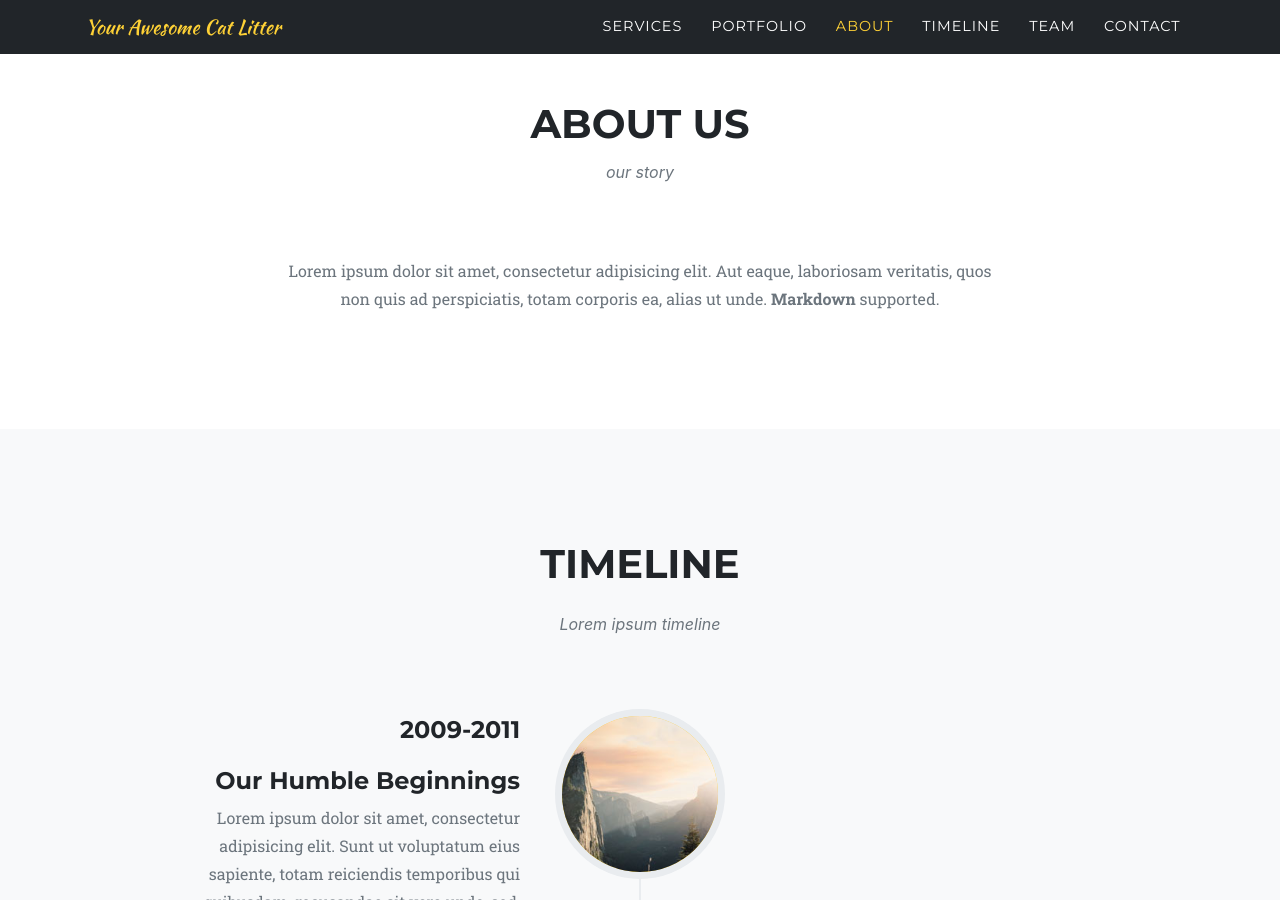
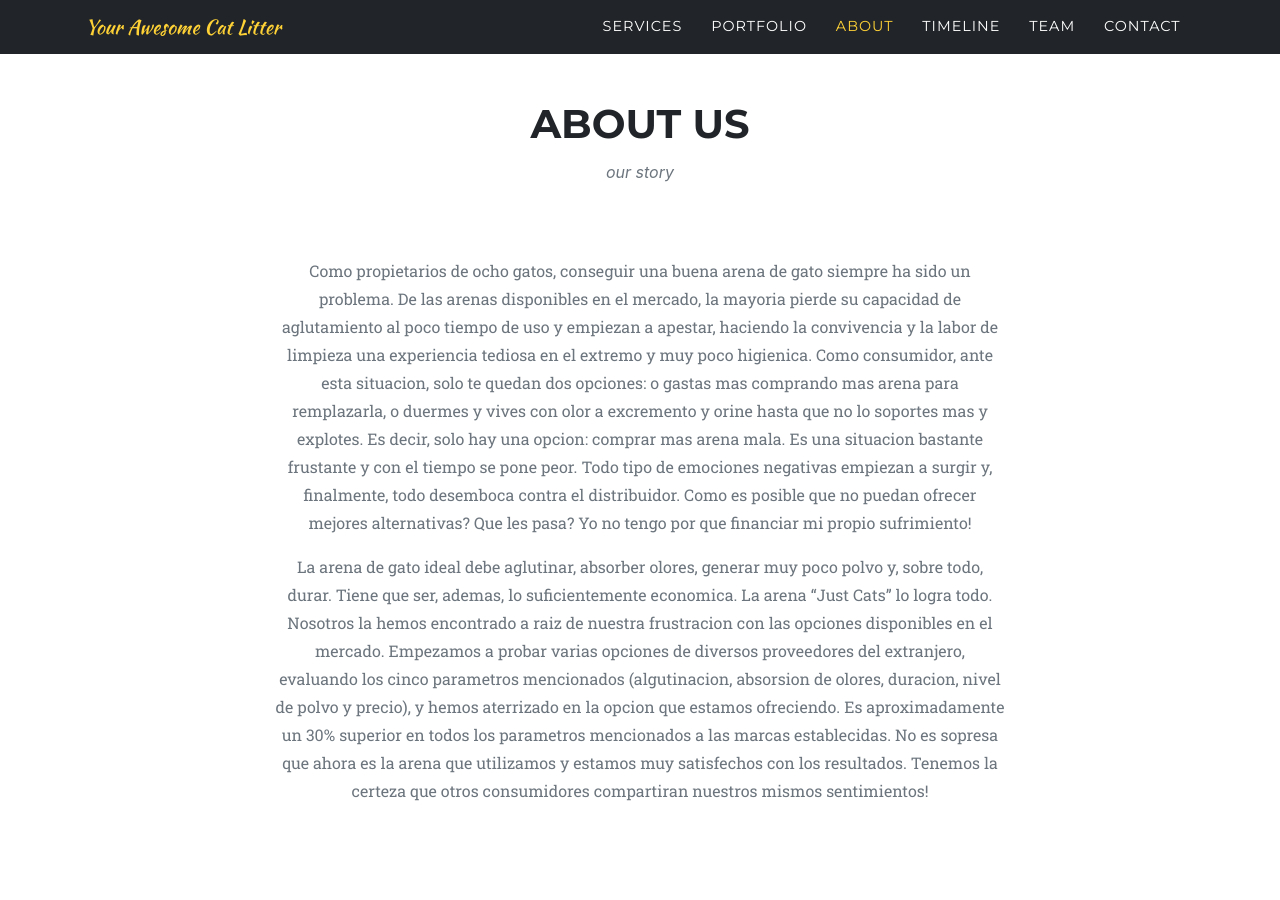
Before and after one commit to Caquita-beep/JustCats, a Jekyll site: the page built from index.md, in a window 1280 px wide and 900 px high, scrolled down 2320 px. Built offline with Jekyll 4.4.1, drawn with Linux system fonts in a browser that asks for light colours; some web fonts are replaced.

Commit message:
Update sitetext.yml

```diff
--- a/_data/sitetext.yml
+++ b/_data/sitetext.yml
@@ -71,7 +71,14 @@ en: &DEFAULT_EN
   about:
     title: "About Us"
     text: "our story"
-    body: "Lorem ipsum dolor sit amet, consectetur adipisicing elit. Aut eaque, laboriosam veritatis, quos non quis ad perspiciatis, totam corporis ea, alias ut unde. **Markdown** supported."
+    body: |
+      Como propietarios de ocho gatos, conseguir una buena arena de gato siempre ha sido un problema. De las arenas disponibles en el mercado, la mayoria pierde su capacidad de aglutamiento al poco tiempo de uso y empiezan a apestar, haciendo la convivencia y la labor de limpieza una experiencia tediosa en el extremo y muy poco higienica.
+      Como consumidor, ante esta situacion, solo te quedan dos opciones: o gastas mas comprando mas arena para remplazarla, o duermes y vives con olor a excremento y orine hasta que no lo soportes mas y explotes. Es decir, solo hay una opcion: comprar mas arena mala. Es una situacion bastante frustante y con el tiempo se pone peor.
+      Todo tipo de emociones negativas empiezan a surgir y, finalmente, todo desemboca contra el distribuidor. Como es posible que no puedan ofrecer mejores alternativas? Que les pasa? Yo no tengo por que financiar mi propio sufrimiento!
+
+      La arena de gato ideal debe aglutinar, absorber olores, generar muy poco polvo y, sobre todo, durar. Tiene que ser, ademas, lo suficientemente economica. La arena "Just Cats" lo logra todo. Nosotros la hemos encontrado a raiz de nuestra frustracion con las opciones disponibles en el mercado. Empezamos a probar varias opciones de diversos proveedores del extranjero,
+      evaluando los cinco parametros mencionados (algutinacion, absorsion de olores, duracion, nivel de polvo y precio), y hemos aterrizado en la opcion que estamos ofreciendo. Es aproximadamente un 30% superior en todos los parametros mencionados a las marcas establecidas. No es sopresa que ahora es la arena que utilizamos y estamos muy satisfechos con los resultados.
+      Tenemos la certeza que otros consumidores compartiran nuestros mismos sentimientos!
     section: about
 
   clients:
```
